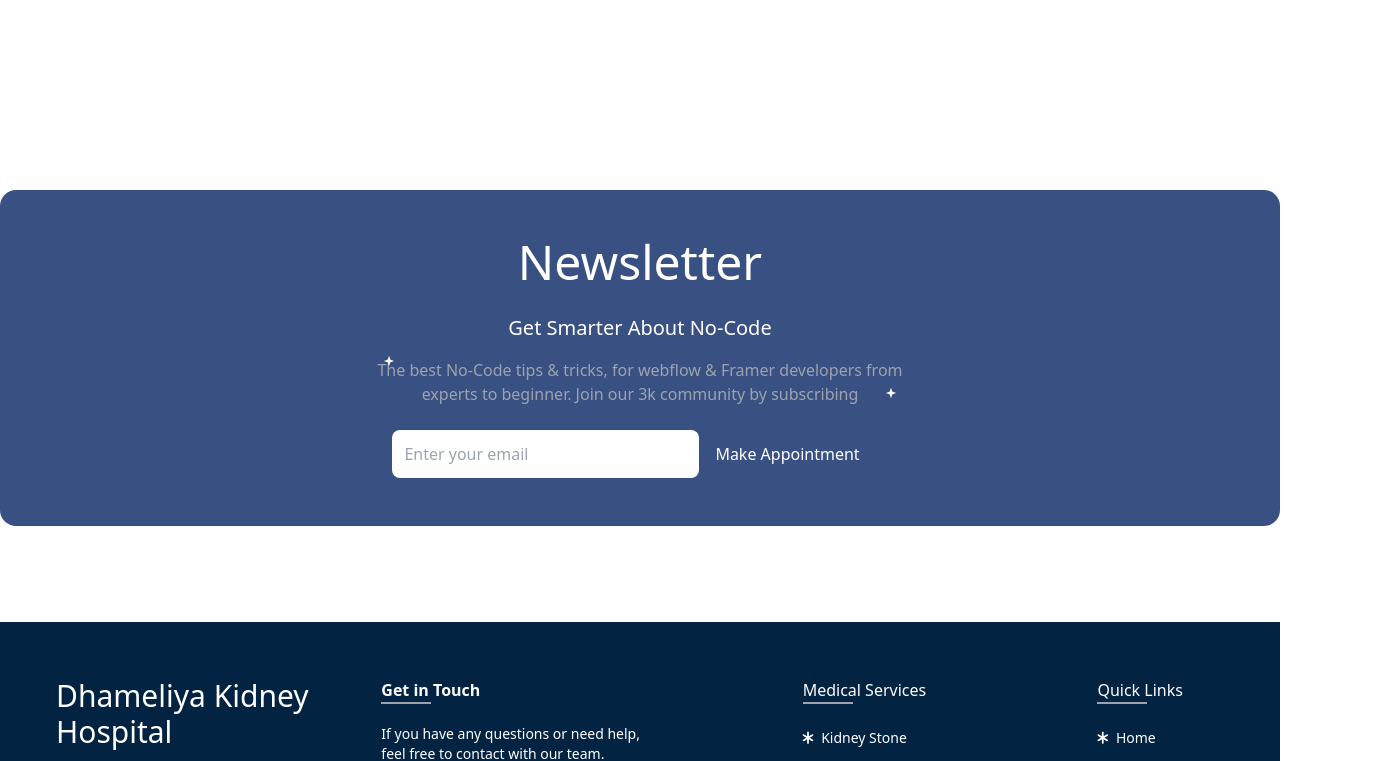
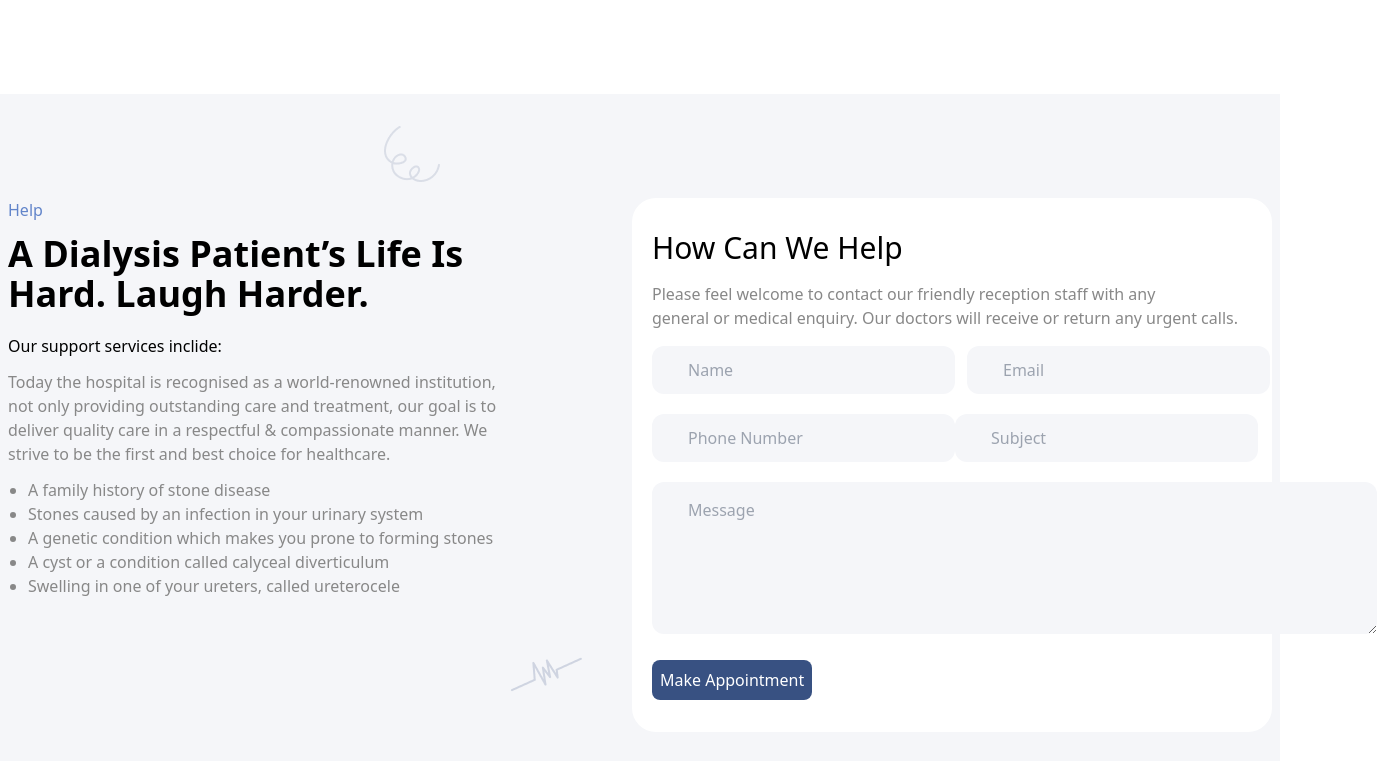
Before and after one commit to Dhvanibarot5/Chai-Aur-React, a React (Vite) app in the folder hospital/: page / in a window 1280 px wide. Shown: the part 4335-5096 px from the top of the page, 1377 px wide, since content can reach past the window. Built offline with nearby package versions, Linux system fonts and the light colour scheme.

Commit message:
Help section done

```diff
--- a/hospital/src/App.jsx
+++ b/hospital/src/App.jsx
@@ -24,7 +24,7 @@
       <OurDoctors />
       <Testimonial />
       <ContactUs />
-      {/* <Help /> */}
+      <Help />
       {/* <Blogs /> */}
       <Newsletter />
 
--- a/hospital/src/components/Form.jsx
+++ b/hospital/src/components/Form.jsx
@@ -1,7 +1,28 @@
-import React from 'react'
+import React from "react";
+import Buttons from "./Buttons";
 
 export default function Form() {
   return (
-    <div>Form</div>
-  )
+    <div>
+      <form action="" className="bg-white rounded-3xl py-3">
+        <div className="p-5">
+          <h1 className="text-3xl font-medium">How Can We Help</h1>
+          <p className="text-[#888888] my-4">
+            Please feel welcome to contact our friendly reception staff with any <br /> general or medical enquiry. Our doctors will receive or return
+            any urgent calls.
+          </p>
+          <div className="flex justify-between mb-5">
+            <input type="text" placeholder="Name" className="bg-[#F5F6F9] py-3 px-9 rounded-xl me-3" />
+            <input type="text" placeholder="Email" className="bg-[#F5F6F9] py-3 px-9 rounded-xl" />
+          </div>
+          <div className="flex justify-between">
+            <input type="text" placeholder="Phone Number" className="bg-[#F5F6F9] py-3 px-9 rounded-xl" />
+            <input type="text" placeholder="Subject" className="bg-[#F5F6F9] py-3 px-9 rounded-xl" />
+          </div>
+          <textarea name="message" id="" placeholder="Message" rows={5} cols={69} className="bg-[#F5F6F9] rounded-xl py-4 px-9 my-5"></textarea>
+          <Buttons />
+        </div>
+      </form>
+    </div>
+  );
 }
--- a/hospital/src/components/Help.jsx
+++ b/hospital/src/components/Help.jsx
@@ -1,17 +1,38 @@
 import React from "react";
 import Form from "./Form";
+import vector from "../../public/Vector.png";
+import vector2 from "../../public/Vector2.png";
 
 export default function Help() {
   return (
-    <section>
-      <div className="container mx-auto border border-green-500">
-        Help
+    <section className="py-24 bg-[#F5F6F9]">
+      <div className="container mx-auto relative">
         <div className="flex">
-          <div className="border border-blue-500 m-2 w-1/2">content</div>
-          <div className="border border-blue-500 m-2 w-1/2">
+          <div className="m-2 w-1/2">
+            <h2 className="text-[#6285CA] mb-3">Help</h2>
+            <h1 className="text-4xl font-semibold mb-5">
+              A Dialysis Patient’s Life Is <br /> Hard. Laugh Harder.
+            </h1>
+            <h3 className="font-medium ">Our support services inclide:</h3>
+            <p className="text-[#888888] my-3">
+              Today the hospital is recognised as a world-renowned institution, <br /> not only providing outstanding care and treatment, our goal is
+              to <br />
+              deliver quality care in a respectful & compassionate manner. We <br /> strive to be the first and best choice for healthcare.
+            </p>
+            <ul className="text-[#888888] list-disc ms-5">
+              <li>A family history of stone disease</li>
+              <li>Stones caused by an infection in your urinary system</li>
+              <li>A genetic condition which makes you prone to forming stones</li>
+              <li>A cyst or a condition called calyceal diverticulum</li>
+              <li>Swelling in one of your ureters, called ureterocele</li>
+            </ul>
+          </div>
+          <div className="m-2 w-1/2">
             <Form />
           </div>
         </div>
+        <img src={vector} className="absolute -top-16 left-96" />
+        <img src={vector2} className="absolute bottom-12 left-[510px]" />
       </div>
     </section>
   );
```
Also changed, not shown: hospital/public/Vector.png (added), hospital/public/Vector2.png (added).
